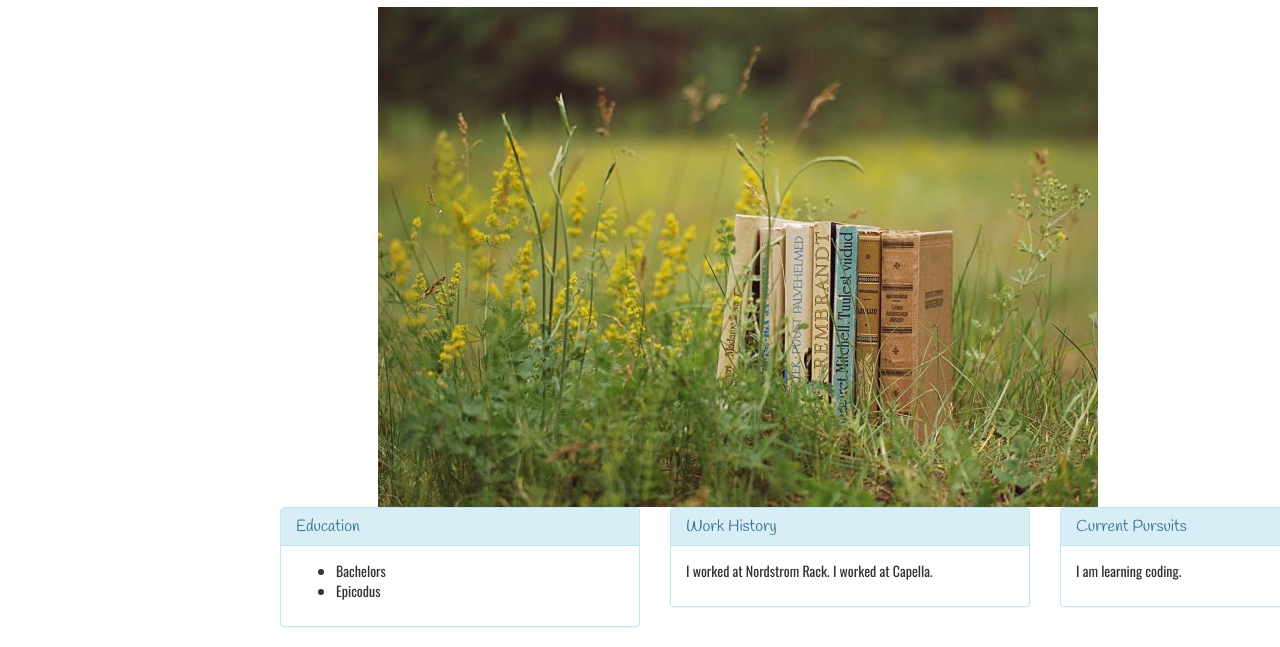
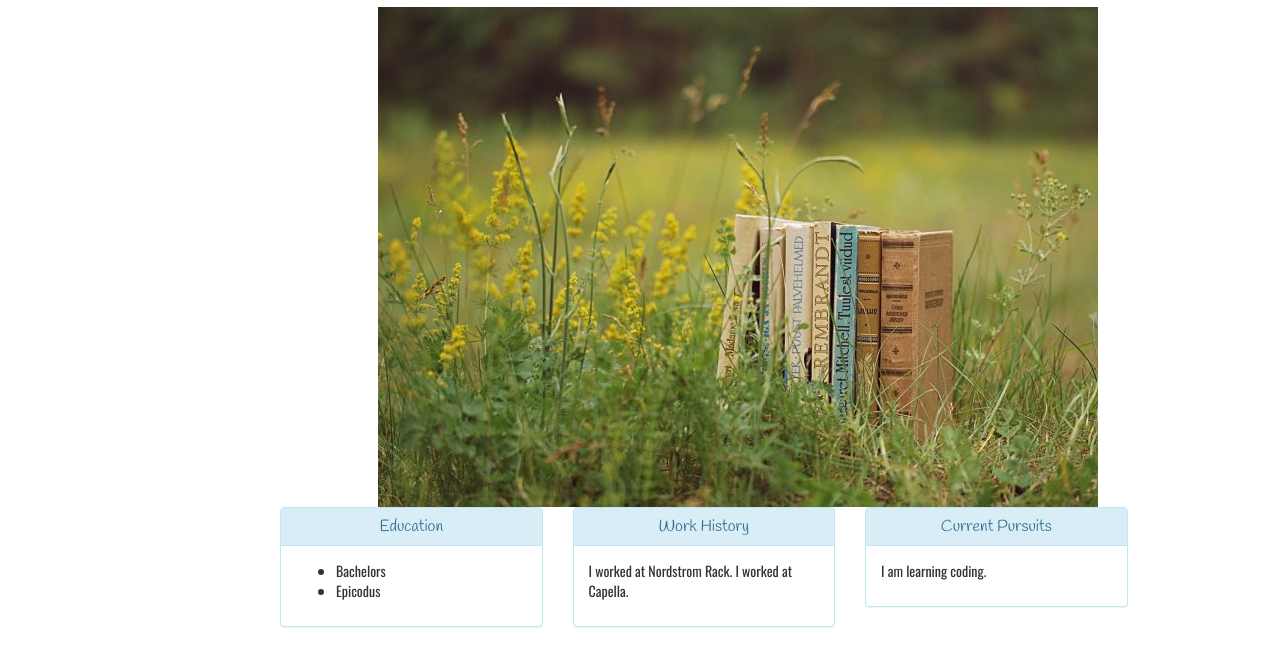
Before and after one commit to jcjo/Portfolio, a plain HTML site: page background.html in a window 1280 px wide. Shown: the part 298-945 px from the top of the page. Drawn offline with nearby package versions, Linux system fonts and the light colour scheme.

Commit message:
Add text-align:center to panel-title and change column to 3 from 4

```diff
--- a/background.html
+++ b/background.html
@@ -31,7 +31,7 @@
           </div>
           <div class="container">
             <div class="row">
-              <div class="col-lg-4">
+              <div class="col-lg-3">
                 <div class="panel panel-info">
                   <div class="panel-heading">
                     <h3 class="panel-title">Education</h3>
@@ -44,7 +44,7 @@
                   </div>
                 </div>
               </div>
-              <div class="col-lg-4">
+              <div class="col-lg-3">
                 <div class="panel panel-info">
                   <div class="panel-heading">
                     <h3 class="panel-title">Work History</h3>
@@ -54,7 +54,7 @@
                   </div>
                 </div>
               </div>
-              <div class="col-lg-4">
+              <div class="col-lg-3">
                 <div class="panel panel-info">
                 <div class="panel-heading">
                   <h3 class="panel-title">Current Pursuits</h3>
--- a/css/styles.css
+++ b/css/styles.css
@@ -22,4 +22,5 @@
 
 .panel-title {
   font-family: 'Handlee', cursive;
+  text-align: center
 }
```
